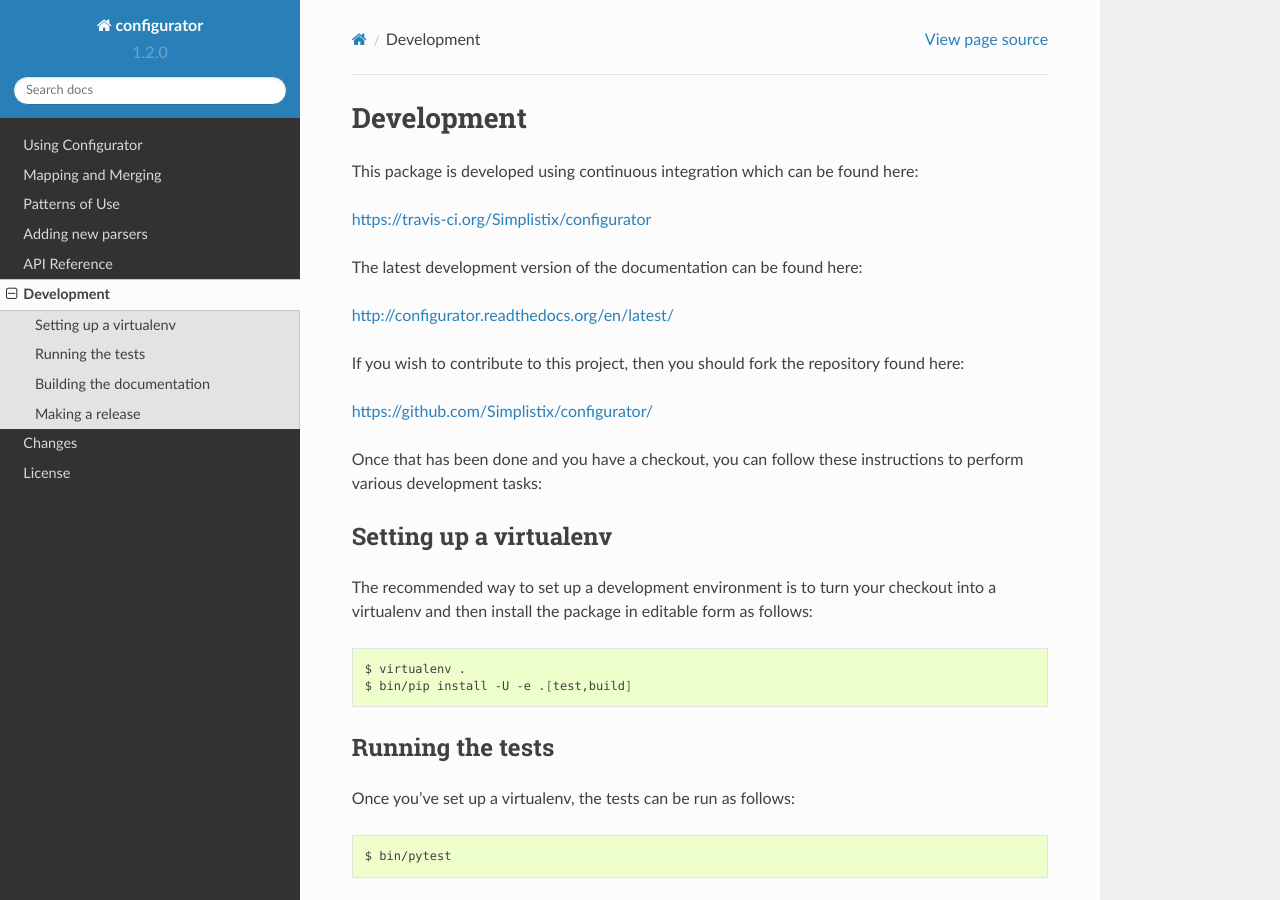
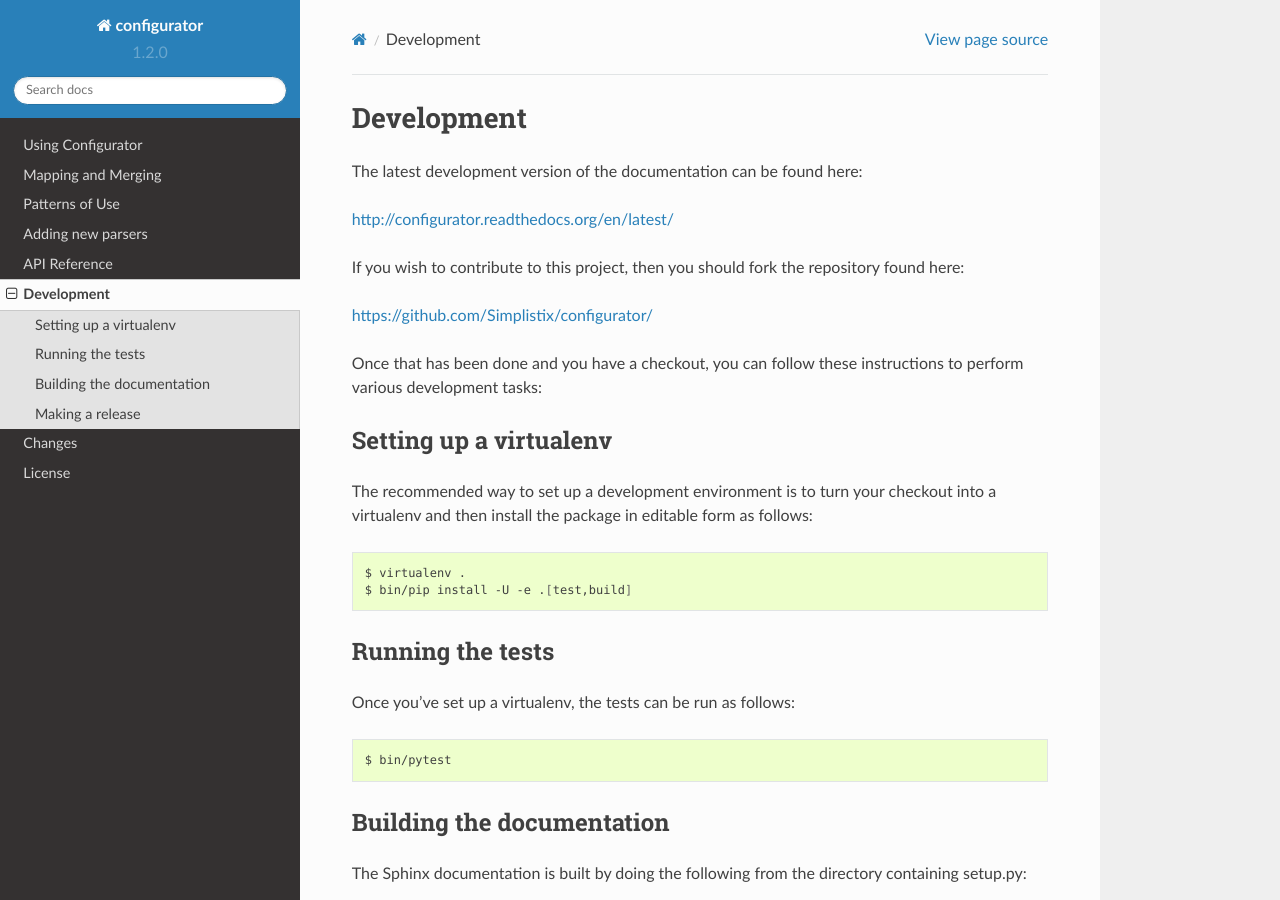
Before and after one commit to simplistix/configurator, a Sphinx documentation site: the page built from docs/development.rst, in a window 1280 px wide and 900 px high. Built offline with Sphinx 7.4.7 and the Read the Docs theme 2.0.0, drawn with Linux system fonts in a browser that asks for light colours.

Commit message:
no CI on Travis

```diff
--- a/docs/development.rst
+++ b/docs/development.rst
@@ -2,11 +2,6 @@
 ===========
 
 .. highlight:: bash
-
-This package is developed using continuous integration which can be
-found here:
-
-https://travis-ci.org/Simplistix/configurator
 
 The latest development version of the documentation can be found here:
 
```
